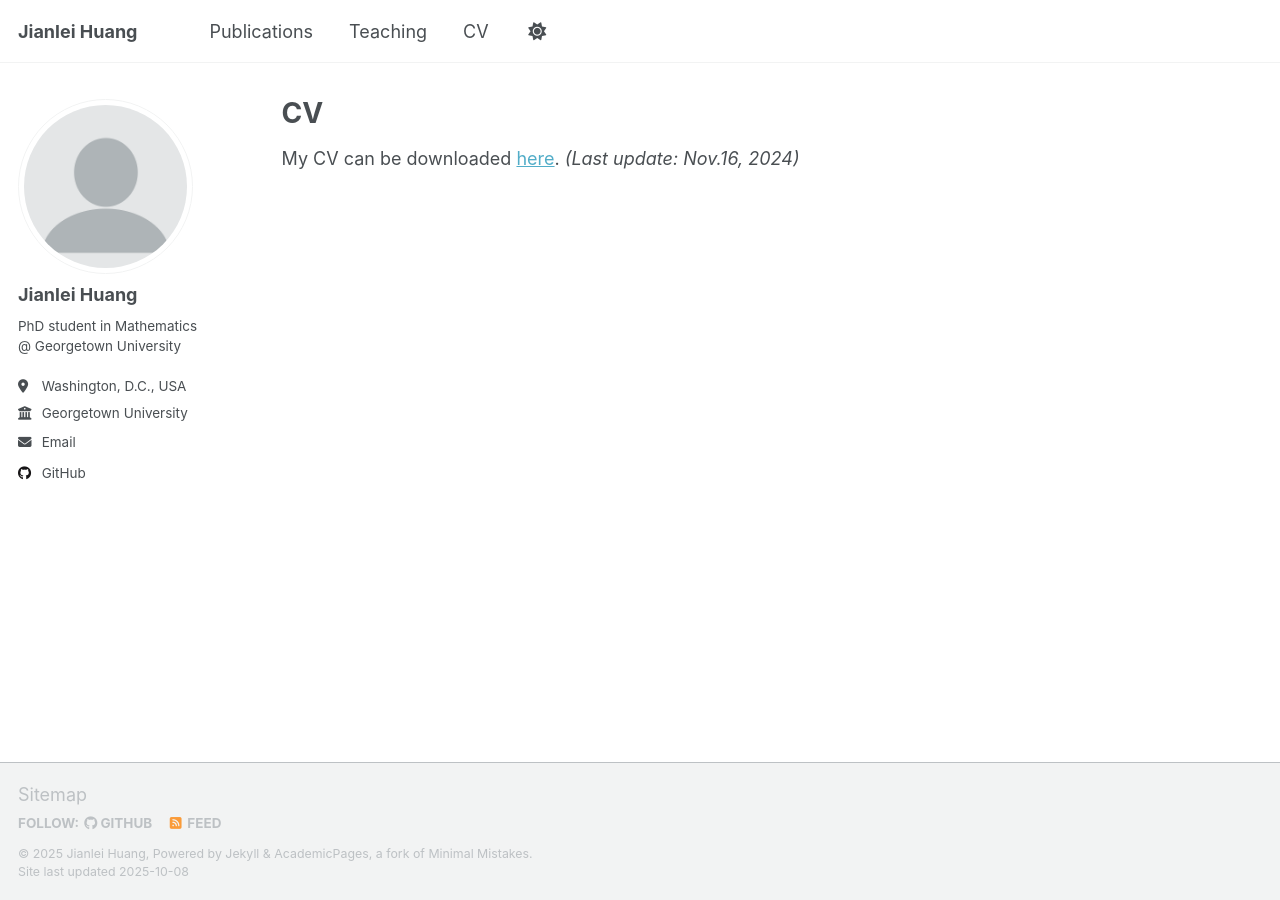
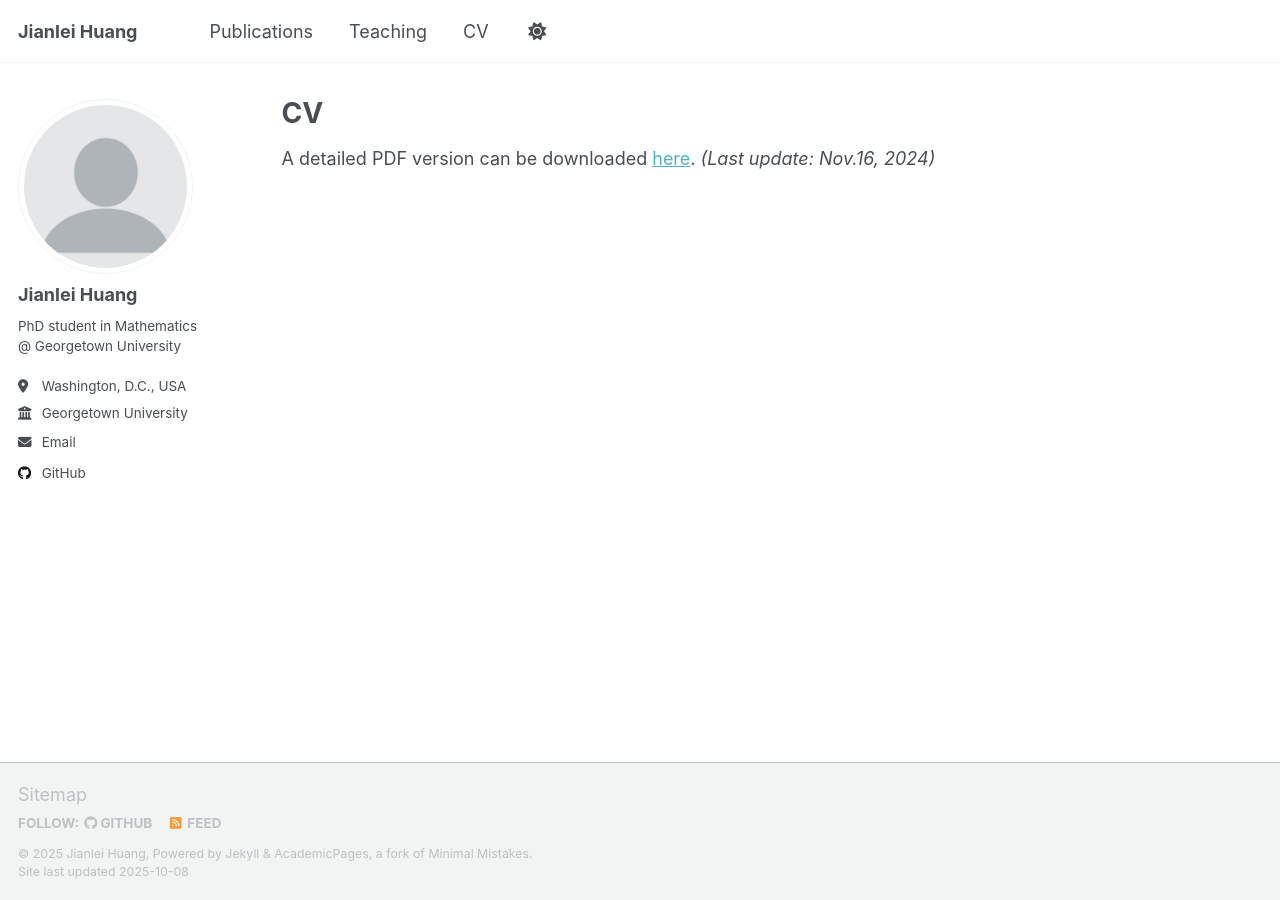
Before and after one commit to Jimmy000207/Jimmy000207.github.io, a Jekyll site: the page built from _pages/cv.md, in a window 1280 px wide. Built offline with Jekyll 4.4.1, drawn with Linux system fonts in a browser that asks for light colours; a script that is not in the unit is left out.

Commit message:
Update cv.md

```diff
--- a/_pages/cv.md
+++ b/_pages/cv.md
@@ -7,4 +7,4 @@ redirect_from:
   - /resume
 ---
 
-My CV can be downloaded [here](/files/CV.pdf). *(Last update: Nov.16, 2024)*
+A detailed PDF version can be downloaded [here](/files/CV.pdf). *(Last update: Nov.16, 2024)*
```
